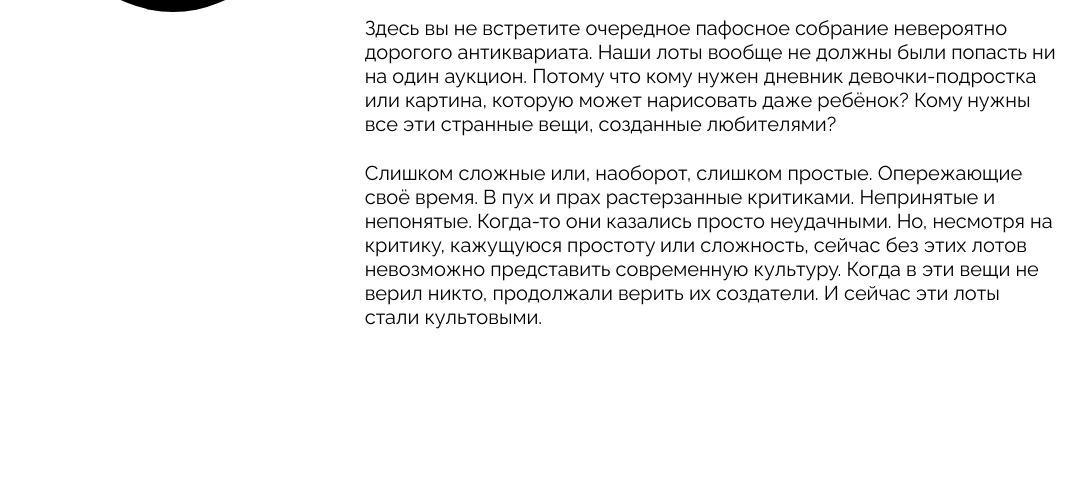
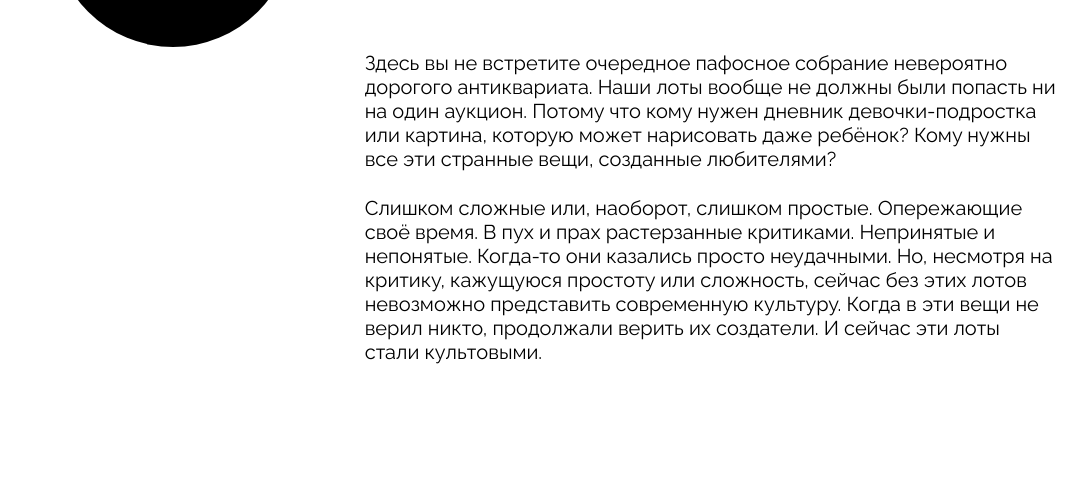
Before and after one commit to EgorKarpychev/ono-tebe-nado, a plain HTML site: page index.html in a window 1280 px wide. Shown: the part 2290-2793 px from the top of the page, without its empty margins (108-1194 px from the left). Drawn offline with Linux system fonts and the light colour scheme.

Commit message:
Изменения

```diff
--- a/styles/style.css
+++ b/styles/style.css
@@ -225,7 +225,7 @@
     display: grid;
     grid-template-columns: 1fr 1fr 1fr;
     column-gap: 24px;
-    padding: 0 24px;
+    padding: 35px 24px;
   }
 
   .about__column {
```
